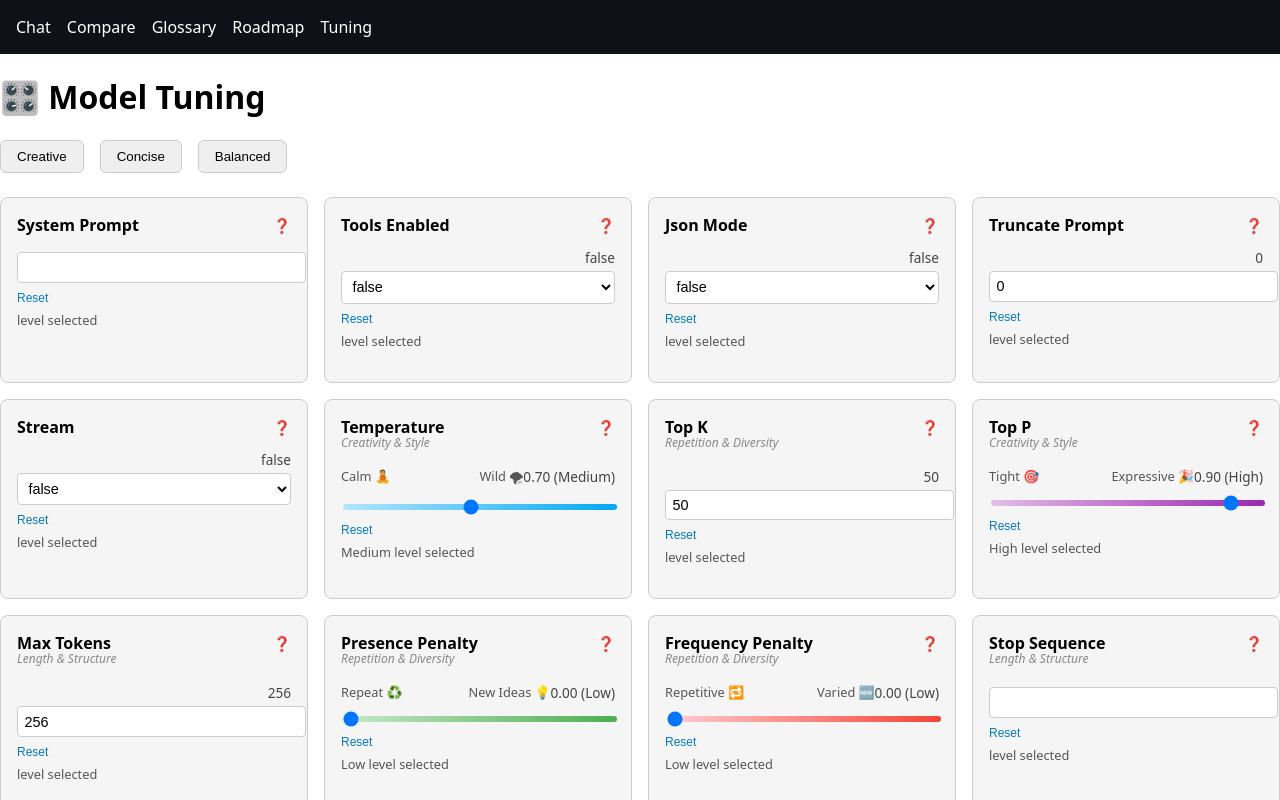
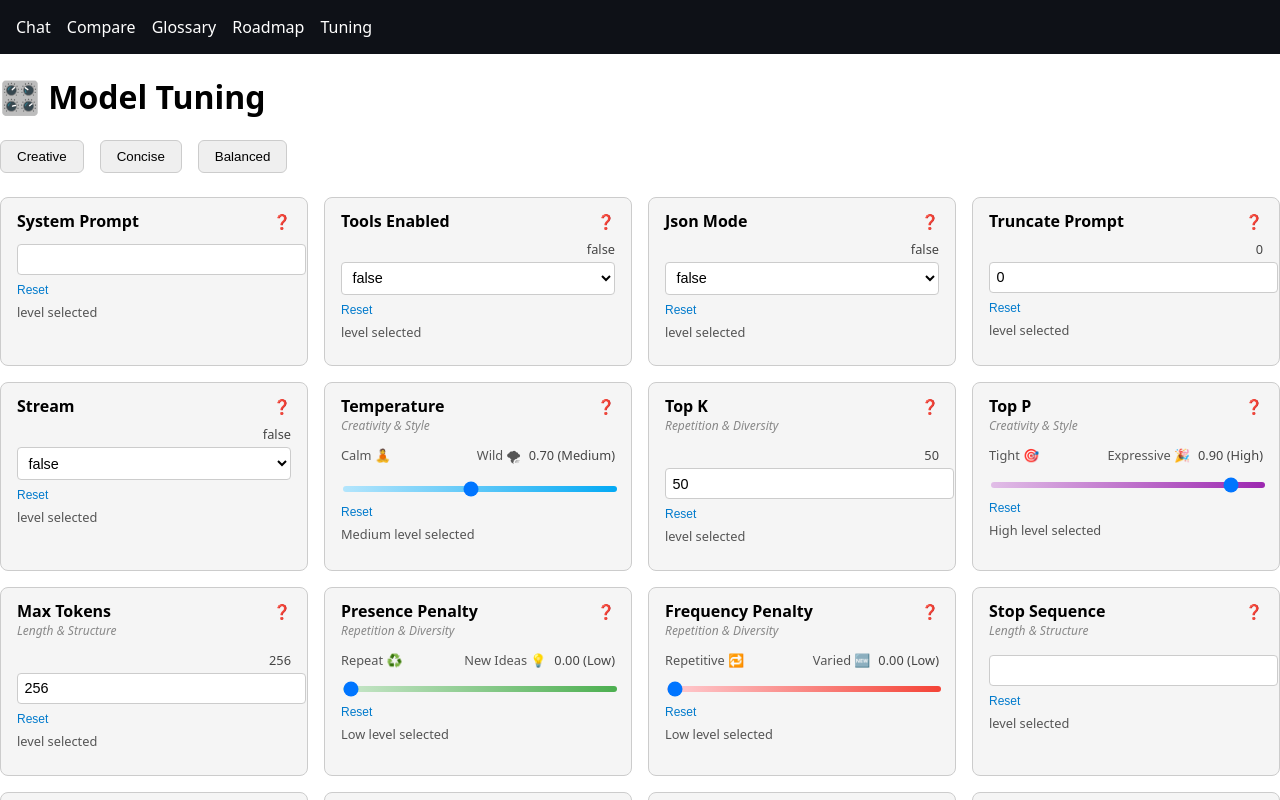
Before and after one commit to ScottFitzgerald83/grail, a SvelteKit app in the folder frontend/: page /tuning in a window 1280 px wide. Shown: the top 800 px of the page. Built offline with nearby package versions, Linux system fonts and the light colour scheme.

Commit message:
tighter spacing, subtler hovers, and a more refined visual hierarchy

```diff
--- a/frontend/src/routes/tuning/+page.svelte
+++ b/frontend/src/routes/tuning/+page.svelte
@@ -487,6 +487,7 @@
       display: flex;
       justify-content: space-between;
       align-items: center;
+      margin-bottom: 0.25rem;
     }
 
     .help-icon-wrapper {
@@ -568,7 +569,7 @@
         justify-content: space-between;
         font-size: 0.8rem;
         color: #555;
-        margin-bottom: 0.25rem;
+        margin-bottom: 0.4rem;
     }
 
     .param-control input[type="range"] {
@@ -602,13 +603,12 @@
         background: #f5f5f5;
         border: 1px solid #ccc;
         border-radius: 8px;
-        padding: 1rem;
-        cursor: pointer;
+        padding: 0.75rem 1rem;
         transition: all 0.2s ease;
     }
 
     .param-tile:hover {
-        background: #eef2f7;
+        background: #f0f4f9;
     }
 
     .param-tile.active {
@@ -617,7 +617,8 @@
     }
 
     .param-control {
-        margin: 1rem 0;
+        margin-top: 0.75rem;
+        margin-bottom: 0.5rem;
     }
 
     .param-control input[type="number"] {
@@ -656,8 +657,9 @@
 
     .param-value {
         float: right;
-        font-size: 0.85rem;
+        font-size: 0.8rem;
         color: #444;
+        margin-left: 0.5rem;
     }
 
     .performance-table {
```
